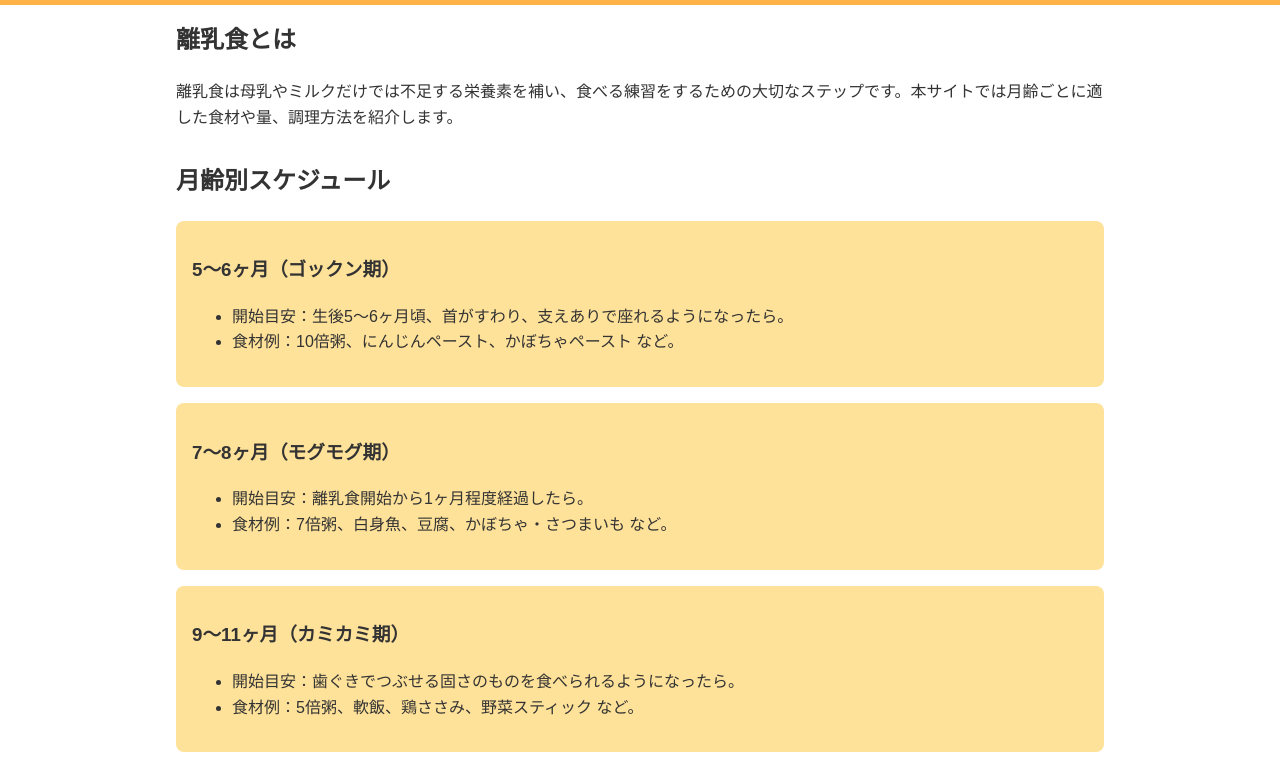
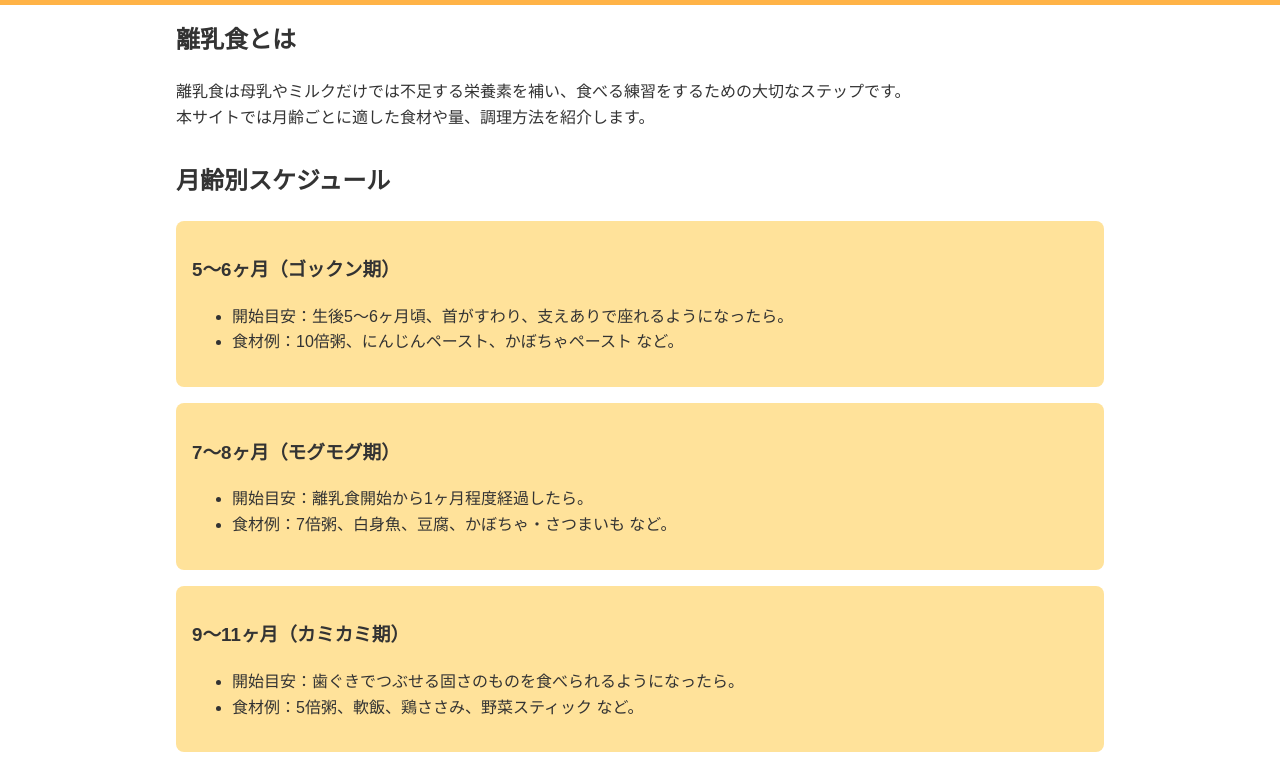
Before and after one commit to kaaaznft/BabyFood2, a plain HTML site: page index.html in a window 1280 px wide. Shown: the part 42-800 px from the top of the page. Drawn offline with Linux system fonts and the light colour scheme.

Commit message:
aboutセクションに改行を追加

```diff
--- a/index.html
+++ b/index.html
@@ -36,7 +36,7 @@
   <main>
     <section id="about">
       <h2>離乳食とは</h2>
-      <p>離乳食は母乳やミルクだけでは不足する栄養素を補い、食べる練習をするための大切なステップです。本サイトでは月齢ごとに適した食材や量、調理方法を紹介します。</p>
+      <p>離乳食は母乳やミルクだけでは不足する栄養素を補い、食べる練習をするための大切なステップです。<br>本サイトでは月齢ごとに適した食材や量、調理方法を紹介します。</p>
     </section>
 
     <section id="timeline">
```
